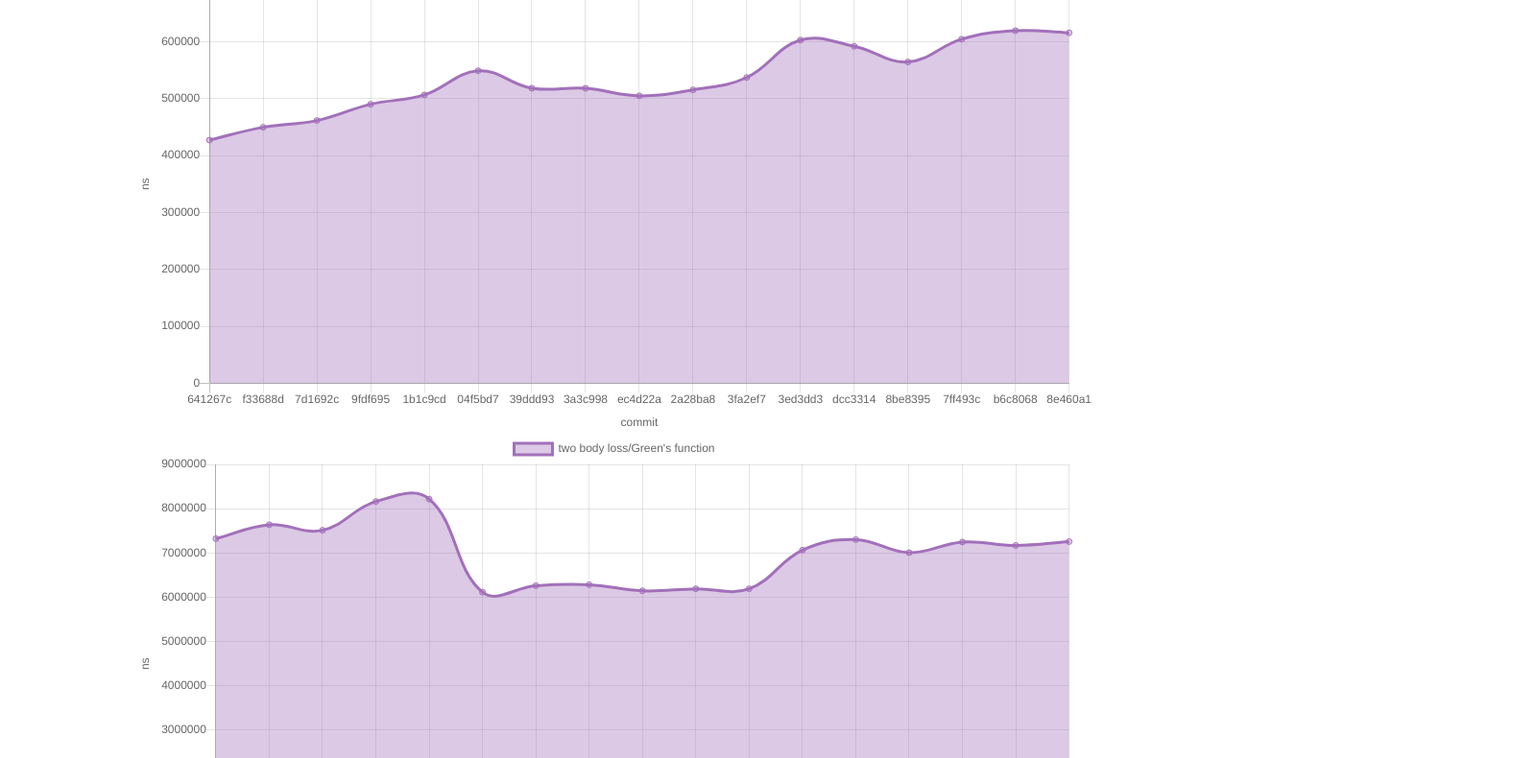
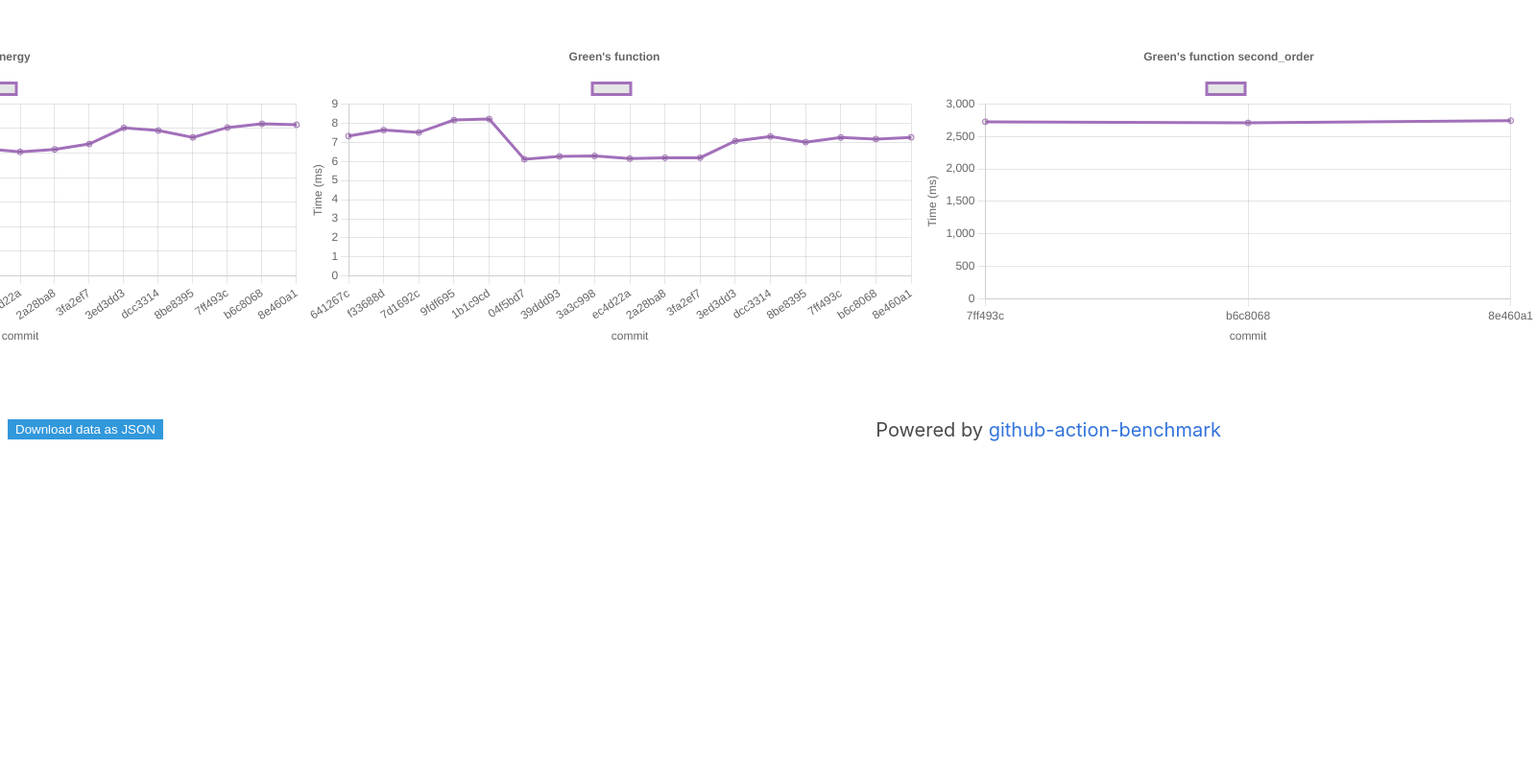
Before and after one commit to oameye/KheldyshContraction.jl, a plain HTML site: page benchmarks/index.html in a window 1280 px wide. Shown: the part 235-1025 px from the top of the page at 96% size, 1600 px wide, since content can reach past the window. After the commit the page ends 800 px from the top, so only its background shows below. Drawn offline with nearby package versions, Linux system fonts and the light colour scheme.

Commit message:
new bench page

```diff
--- a/benchmarks/index.html
+++ b/benchmarks/index.html
@@ -2,13 +2,24 @@
 <html>
   <head>
     <meta charset="utf-8" />
-    <meta name="viewport" content="width=device-width, minimum-scale=1.0, initial-scale=1, user-scalable=yes" />
+    <title>Benchmarking KeldyshContraction.jl</title>
+    <meta
+      name="description"
+      content="A continuous solver benchmarks for KeldyshContraction.jl"
+    />
+    <meta
+      name="viewport"
+      content="width=device-width, minimum-scale=1.0, initial-scale=1, user-scalable=yes"
+    />
+    <link rel="icon" type="image/x-icon" href="favicon.ico">
     <style>
       html {
-        font-family: BlinkMacSystemFont,-apple-system,"Segoe UI",Roboto,Oxygen,Ubuntu,Cantarell,"Fira Sans","Droid Sans","Helvetica Neue",Helvetica,Arial,sans-serif;
+        font-family: BlinkMacSystemFont, -apple-system, "Segoe UI", Roboto,
+          Oxygen, Ubuntu, Cantarell, "Fira Sans", "Droid Sans", "Helvetica Neue",
+          Helvetica, Arial, sans-serif;
         -webkit-font-smoothing: antialiased;
         background-color: #fff;
-        font-size: 16px;
+        font-size: 20px;
       }
       body {
         color: #4a4a4a;
@@ -25,6 +36,9 @@
         width: 100%;
         display: flex;
         flex-direction: column;
+      }
+      h1 {
+        text-align: center;
       }
       a {
         color: #3273dc;
@@ -49,7 +63,7 @@
         flex: auto;
       }
       .small {
-        font-size: 0.75rem;
+        font-size: 1em;
       }
       footer {
         margin-top: 16px;
@@ -63,27 +77,26 @@
         margin: 8px 0;
         width: 100%;
         display: flex;
-        flex-direction: column;
+        align-items: center;
+        justify-content: center;
+        flex-wrap: wrap;
       }
       .benchmark-title {
-        font-size: 3rem;
-        font-weight: 600;
+        font-size: 1.5rem;
+        font-weight: 400;
         word-break: break-word;
         text-align: center;
+        margin: 0;
       }
-      .benchmark-graphs {
+      .chartCard {
+        margin: 10px;
+        width: 50vw;
+        height: 50vh;
         display: flex;
-        flex-direction: row;
-        justify-content: space-around;
         align-items: center;
-        flex-wrap: wrap;
-        width: 100%;
-      }
-      .benchmark-chart {
-        max-width: 1000px;
+        justify-content: center;
       }
     </style>
-    <title>Benchmarks</title>
   </head>
 
   <body>
@@ -96,48 +109,82 @@
         <strong class="header-label">Repository:</strong>
         <a id="repository-link" rel="noopener"></a>
       </div>
+      <h1>Benchmarks</h1>
     </header>
     <main id="main"></main>
     <footer>
       <button id="dl-button">Download data as JSON</button>
       <div class="spacer"></div>
-      <div class="small">Powered by <a rel="noopener" href="https://github.com/marketplace/actions/continuous-benchmark">github-action-benchmark</a></div>
+      <div class="small">
+        Powered by
+        <a
+          rel="noopener"
+          href="https://github.com/marketplace/actions/continuous-benchmark"
+          >github-action-benchmark</a
+        >
+      </div>
     </footer>
 
-    <script src="https://cdn.jsdelivr.net/npm/chart.js@2.9.2/dist/Chart.min.js"></script>
+    <script src="https://cdn.jsdelivr.net/npm/chart.js"></script>
     <script src="data.js"></script>
     <script id="main-script">
-      'use strict';
-      (function() {
+      "use strict";
+      (function () {
         // Colors from https://github.com/github/linguist/blob/master/lib/linguist/languages.yml
         const toolColors = {
-          cargo: '#dea584',
-          go: '#00add8',
-          benchmarkjs: '#f1e05a',
-          benchmarkluau: '#000080',
-          pytest: '#3572a5',
-          googlecpp: '#f34b7d',
-          catch2: '#f34b7d',
-          julia: '#a270ba',
-          jmh: '#b07219',
-          benchmarkdotnet: '#178600',
-          customBiggerIsBetter: '#38ff38',
-          customSmallerIsBetter: '#ff3838',
-          _: '#333333'
+          cargo: "#dea584",
+          go: "#00add8",
+          benchmarkjs: "#f1e05a",
+          benchmarkluau: "#000080",
+          pytest: "#3572a5",
+          googlecpp: "#f34b7d",
+          catch2: "#f34b7d",
+          julia: "#a270ba",
+          jmh: "#b07219",
+          benchmarkdotnet: "#178600",
+          customBiggerIsBetter: "#38ff38",
+          customSmallerIsBetter: "#ff3838",
+          _: "#333333",
         };
+        const availableColors = [
+          "#a270ba",
+          "#dea584",
+          "#00add8",
+          "#f1e05a",
+          "#000080",
+          "#3572a5",
+          "#f34b7d",
+          "#f34b7d",
+          "#b07219",
+          "#178600",
+          "#38ff38",
+          "#ff3838",
+          "#333333",
+        ];
 
         function init() {
           function collectBenchesPerTestCase(entries) {
             const map = new Map();
             for (const entry of entries) {
-              const {commit, date, tool, benches} = entry;
+              const { commit, date, tool, benches } = entry;
               for (const bench of benches) {
                 const result = { commit, date, tool, bench };
-                const arr = map.get(bench.name);
-                if (arr === undefined) {
-                  map.set(bench.name, [result]);
+                const splitted_name = bench.name.split("/");
+                const topic_name = splitted_name[0];
+                const case_name = splitted_name[1];
+                const legend_name = splitted_name.slice(2).join("/");
+                if (map.get(topic_name) === undefined) {
+                  map.set(topic_name, new Map());
+                }
+                const map_topic = map.get(topic_name);
+                if (map_topic.get(case_name) === undefined) {
+                  map_topic.set(case_name, new Map());
+                }
+                const map_case = map_topic.get(case_name);
+                if (map_case.get(legend_name) === undefined) {
+                  map_case.set(legend_name, [result]);
                 } else {
-                  arr.push(result);
+                  map_case.get(legend_name).push(result);
                 }
               }
             }
@@ -147,130 +194,166 @@
           const data = window.BENCHMARK_DATA;
 
           // Render header
-          document.getElementById('last-update').textContent = new Date(data.lastUpdate).toString();
-          const repoLink = document.getElementById('repository-link');
+          document.getElementById("last-update").textContent = new Date(
+            data.lastUpdate
+          ).toString();
+          const repoLink = document.getElementById("repository-link");
           repoLink.href = data.repoUrl;
           repoLink.textContent = data.repoUrl;
 
           // Render footer
-          document.getElementById('dl-button').onclick = () => {
-            const dataUrl = 'data:,' + JSON.stringify(data, null, 2);
-            const a = document.createElement('a');
+          document.getElementById("dl-button").onclick = () => {
+            const dataUrl = "data:," + JSON.stringify(data, null, 2);
+            const a = document.createElement("a");
             a.href = dataUrl;
-            a.download = 'benchmark_data.json';
+            a.download = "benchmark_data.json";
             a.click();
           };
 
           // Prepare data points for charts
-          return Object.keys(data.entries).map(name => ({
+          return Object.keys(data.entries).map((name) => ({
             name,
             dataSet: collectBenchesPerTestCase(data.entries[name]),
           }));
         }
 
         function renderAllChars(dataSets) {
-
           function renderGraph(parent, name, dataset) {
-            const canvas = document.createElement('canvas');
+            const canvas = document.createElement("canvas");
             canvas.className = 'benchmark-chart';
+            canvas.width = 10;
             parent.appendChild(canvas);
 
-            const color = toolColors[dataset.length > 0 ? dataset[0].tool : '_'];
+            const op_to_color = new Map();
+            var idx = 0;
+            const datasets = [];
+            for (const [op_name, op_data] of dataset.entries()) {
+
+              if (op_to_color.get(op_name) === undefined) {
+                op_to_color.set(
+                    op_name,
+                  availableColors[idx % availableColors.length]
+                );
+                idx += 1;
+              }
+              const color = op_to_color.get(op_name);
+              const benchdata = {
+                label: op_name,
+                data: op_data.map(d => d.bench.value / 1e6),
+                borderColor: color,
+                fill: false,
+              };
+              datasets.push(benchdata);
+            }
+
             const data = {
-              labels: dataset.map(d => d.commit.id.slice(0, 7)),
-              datasets: [
-                {
-                  label: name,
-                  data: dataset.map(d => d.bench.value),
-                  borderColor: color,
-                  backgroundColor: color + '60', // Add alpha for #rrggbbaa
-                }
-              ],
+              labels: dataset.entries().next().value[1].map((d) => d.commit.id.slice(0, 7)),
+              datasets,
             };
+
             const options = {
-              scales: {
-                xAxes: [
-                  {
-                    scaleLabel: {
+              plugins: {
+                title: {
                   display: true,
-                      labelString: 'commit',
+                  text: name,
                 },
-                  }
-                ],
-                yAxes: [
-                  {
-                    scaleLabel: {
-                      display: true,
-                      labelString: dataset.length > 0 ? dataset[0].bench.unit : '',
-                    },
-                    ticks: {
-                      beginAtZero: true,
-                    }
-                  }
-                ],
-              },
-              tooltips: {
+                tooltip: {
                   callbacks: {
                     afterTitle: items => {
-                    const {index} = items[0];
-                    const data = dataset[index];
+                      const label = items[0].dataset.label;
+                      const index = items[0].dataIndex;
+                      const data = dataset.get(label)[index];
                       return '\n' + data.commit.message + '\n\n' + data.commit.timestamp + ' committed by @' + data.commit.committer.username + '\n';
                     },
-                  label: item => {
-                    let label = item.value;
-                    const { range, unit } = dataset[item.index].bench;
-                    label += ' ' + unit;
+                    label: function(context) {
+                      let label = context.dataset.label;
+                      const { value, range, unit } = dataset.get(label)[context.dataIndex].bench;
+                      label += " : " + value + " " + unit;
                       if (range) {
-                      label += ' (' + range + ')';
+                        label += " (" + range + ")";
                       }
                       return label;
                     },
                     afterLabel: item => {
-                    const { extra } = dataset[item.index].bench;
+                      const label = item.dataset.label;
+                      const { extra } = dataset.get(label)[item.dataIndex].bench;
                       return extra ? '\n' + extra : '';
                     }
                   }
+                },
+              },
+              scales: {
+                x: {
+                  title: {
+                    text: "commit",
+                    display: true,
+                  },
+                },
+                y: {
+                  title: {
+                    text: "Time (ms)",
+                    display: true,
+                  },
+                  beginAtZero: true,
+                },
               },
               onClick: (_mouseEvent, activeElems) => {
                 if (activeElems.length === 0) {
                   return;
                 }
                 // XXX: Undocumented. How can we know the index?
-                const index = activeElems[0]._index;
-                const url = dataset[index].commit.url;
+                const index = activeElems[0].datasetIndex;
+                var reqdData = '';
+                var i = 0;
+                for (const [x, data] of dataset.entries()) {
+                  if (i == index) {
+                    reqdData = data;
+                    break;
+                  }
+                  i += 1;
+                }
+                const url = reqdData[0].commit.url;
                 window.open(url, '_blank');
               },
             };
 
             new Chart(canvas, {
-              type: 'line',
+              type: "line",
               data,
               options,
             });
           }
 
-          function renderBenchSet(name, benchSet, main) {
+          function renderBenchSet(topic_name, benchSet, main) {
             const setElem = document.createElement('div');
             setElem.className = 'benchmark-set';
             main.appendChild(setElem);
 
             const nameElem = document.createElement('h1');
             nameElem.className = 'benchmark-title';
-            nameElem.textContent = name;
+            nameElem.textContent = topic_name;
             setElem.appendChild(nameElem);
 
-            const graphsElem = document.createElement('div');
-            graphsElem.className = 'benchmark-graphs';
-            setElem.appendChild(graphsElem);
+            const graphsElem = document.createElement("div");
+            graphsElem.className = "chartCard";
+            main.appendChild(graphsElem);
 
             for (const [benchName, benches] of benchSet.entries()) {
-              renderGraph(graphsElem, benchName, benches)
+              renderGraph(
+                graphsElem,
+                benchName,
+                benches
+              );
             }
           }
 
-          const main = document.getElementById('main');
-          for (const {name, dataSet} of dataSets) {
-            renderBenchSet(name, dataSet, main);
+          const main = document.getElementById("main");
+          const div1 = document.createElement("div");
+          div1.className = "benchmark-set";
+          main.appendChild(div1);
+          const dataSet = dataSets[0].dataSet;
+          for (const [topic_name, data_topic] of dataSet.entries()) {
+            renderBenchSet(topic_name, data_topic, div1);
           }
         }
 
```
Lines whose indentation alone changed are shown as unchanged.
